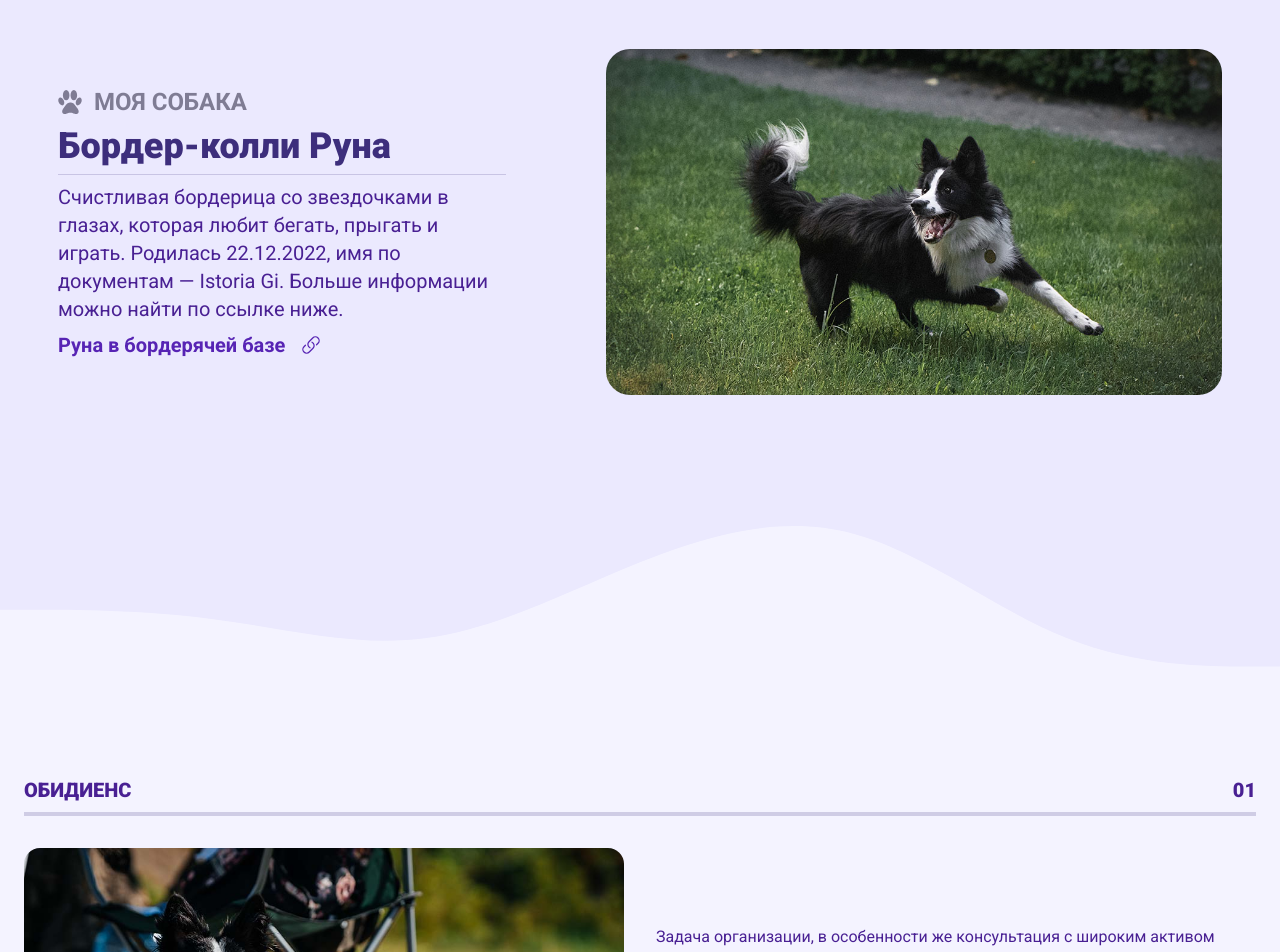
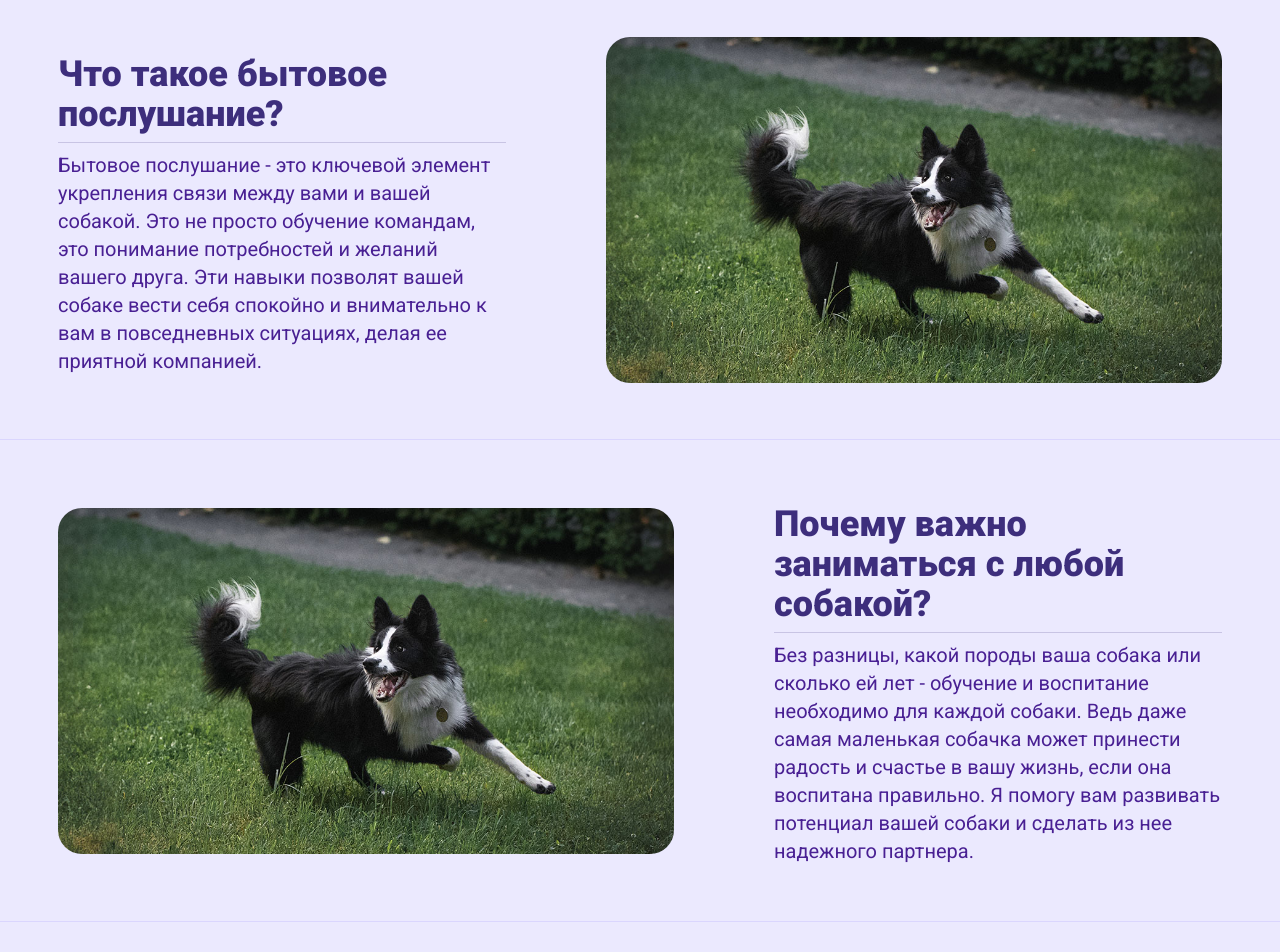
Before and after one commit to efroostrf/stellis-clarior, a Next.js app: page / in a window 1280 px wide. Shown: the part 1740-2692 px from the top of the page. Built offline with nearby package versions, Linux system fonts and the light colour scheme; no server answers; a web font is replaced by a local one.

Commit message:
feat: new sections for main page

```diff
--- a/src/app/page.tsx
+++ b/src/app/page.tsx
@@ -1,8 +1,11 @@
 import ContactSection from "@/sections/contact";
 import BiographySection from "@/sections/home/biography";
+import DogCareSection from "@/sections/home/dog-care";
 import DogInformationSection from "@/sections/home/dog-information";
+import ExtraKnowledgeSection from "@/sections/home/extra-knowledge";
 import IntroducingSection from "@/sections/home/introducing";
 import ObidienceSection from "@/sections/home/obidience";
+import ObidienceInfo from "@/sections/home/obidience-info";
 
 export default function Home() {
   return (
@@ -37,7 +40,10 @@ export default function Home() {
         ></path>
       </svg>
       <BiographySection className="overflow-clip sm:rounded-t-lg" />
-      <DogInformationSection />
+      {/* <DogInformationSection /> */}
+      <ObidienceInfo />
+      <DogCareSection />
+      <ExtraKnowledgeSection />
       <ObidienceSection className="overflow-clip sm:rounded-b-xl" />
       <ContactSection />
       <hr className="w-full border-brand-700" />
--- a/src/components/content-block/index.tsx
+++ b/src/components/content-block/index.tsx
@@ -3,20 +3,24 @@ import { FC, ReactNode } from "react";
 
 type Props = {
   title: string;
-  subtitle: string;
+  subtitle?: string;
   children: string | ReactNode;
+  icon?: ReactNode;
 };
 
 const ContentBlock: FC<Props> = (props): JSX.Element => {
-  const { title, subtitle, children } = props;
+  const { title, subtitle, children, icon } = props;
 
   return (
     <div className="flex max-w-md flex-col gap-2">
       <div className="flex flex-row items-center gap-3 fill-brandDark-900/50">
-        <PawFootPrint size={24} />
-        <p className="text-2xl font-bold uppercase text-brandDark-900 text-opacity-50">
-          {subtitle}
-        </p>
+        {subtitle && !icon && <PawFootPrint size={24} />}
+        {subtitle && icon && icon}
+        {subtitle && (
+          <p className="text-2xl font-bold uppercase text-brandDark-900 text-opacity-50">
+            {subtitle}
+          </p>
+        )}
       </div>
       <h2 className="text-4xl font-extrabold text-brandDark-700">{title}</h2>
       <hr className="border-brandDark-700 border-opacity-20" />
--- a/src/sections/default-content-section/index.tsx
+++ b/src/sections/default-content-section/index.tsx
@@ -5,7 +5,8 @@ import DownSideWave0 from "./components/waves/downsideWave-0";
 
 type Props = {
   className?: string;
-  withWaves?: boolean;
+  withHr?: boolean;
+  withWaves?: { top?: boolean; bottom?: boolean };
   contentColor?: string;
   waveColor?: string;
 };
@@ -16,6 +17,7 @@ const DefaultContentSection: FC<PropsWithChildren<Props>> = (
   const {
     className,
     children,
+    withHr,
     withWaves,
     contentColor = "bg-brand-100",
     waveColor = "fill-brand-100",
@@ -42,15 +44,20 @@ const DefaultContentSection: FC<PropsWithChildren<Props>> = (
 
   return (
     <section className="w-full bg-brand-700">
-      {withWaves && (
+      {withWaves?.top && (
         <div className={classNames(wavesClassName, "items-end justify-end")}>
           <UpsideWave0 />
         </div>
       )}
-      <div className={classNames(containerClassName, "px-6 py-12")}>
+      {withHr && (
+        <div className={containerClassName}>
+          <hr className="w-full border-brand-200" />
+        </div>
+      )}
+      <div className={classNames(containerClassName, "px-6 py-14")}>
         {children}
       </div>
-      {withWaves && (
+      {withWaves?.bottom && (
         <div
           className={classNames(wavesClassName, "items-center justify-around")}
         >
--- a/src/sections/home/biography/index.tsx
+++ b/src/sections/home/biography/index.tsx
@@ -1,6 +1,6 @@
 import ContentBlock from "@/components/content-block";
-import StylizedLink from "@/components/link";
-import routes from "@/routes";
+// import StylizedLink from "@/components/link";
+// import routes from "@/routes";
 import DefaultContentSection from "@/sections/default-content-section";
 import classNames from "classnames";
 import Image from "next/image";
@@ -41,9 +41,9 @@ const BiographySection: FC<{
           просто животное, а часть нашего общества и моя цель - помочь вам и
           вашей собаке обрести взаимопонимание и гармонию.
         </p>
-        <StylizedLink href={routes.telegram()} target="_blank" variant="dark">
+        {/* <StylizedLink href={routes.telegram()} target="_blank" variant="dark">
           Телеграмм канал
-        </StylizedLink>
+        </StylizedLink> */}
       </ContentBlock>
     </DefaultContentSection>
   );
--- /dev/null
+++ b/src/sections/home/dog-care/index.tsx
@@ -0,0 +1,41 @@
+import ContentBlock from "@/components/content-block";
+import DefaultContentSection from "@/sections/default-content-section";
+import Image from "next/image";
+import { FC } from "react";
+
+const DogCareSection: FC = (): JSX.Element => {
+  return (
+    <DefaultContentSection
+      className="flex flex-col items-center justify-around gap-8 bg-brand-100 md:flex-row"
+      withHr
+      // withWaves
+      // waveColor="fill-brand-100"
+      // contentColor="bg-brand-50"
+    >
+      <div
+        className="relative aspect-video w-full overflow-clip rounded-3xl  md:w-1/2"
+        style={{ minWidth: 200 }}
+      >
+        <Image
+          src="/images/content/runa-about.jpg"
+          placeholder="blur"
+          blurDataURL="/images/content/runa-about-blur.jpg"
+          fill
+          style={{ objectFit: "cover" }}
+          alt=""
+        />
+      </div>
+      <ContentBlock title="Почему важно заниматься с любой собакой?">
+        <p>
+          Без разницы, какой породы ваша собака или сколько ей лет - обучение и
+          воспитание необходимо для каждой собаки. Ведь даже самая маленькая
+          собачка может принести радость и счастье в вашу жизнь, если она
+          воспитана правильно. Я помогу вам развивать потенциал вашей собаки и
+          сделать из нее надежного партнера.
+        </p>
+      </ContentBlock>
+    </DefaultContentSection>
+  );
+};
+
+export default DogCareSection;
--- a/src/sections/home/dog-information/index.tsx
+++ b/src/sections/home/dog-information/index.tsx
@@ -8,7 +8,7 @@ import { FC } from "react";
 const DogInformationSection: FC = (): JSX.Element => {
   return (
     <DefaultContentSection
-      withWaves
+      withWaves={{ top: true, bottom: true }}
       waveColor="fill-brand-100"
       contentColor="bg-brand-50"
       className="flex flex-col items-center justify-around gap-8 md:flex-row"
--- /dev/null
+++ b/src/sections/home/extra-knowledge/index.tsx
@@ -0,0 +1,40 @@
+import ContentBlock from "@/components/content-block";
+import DefaultContentSection from "@/sections/default-content-section";
+import Image from "next/image";
+import { FC } from "react";
+
+const ExtraKnowledgeSection: FC = (): JSX.Element => {
+  return (
+    <DefaultContentSection
+      className="flex flex-col items-center justify-around gap-8 bg-brand-100 md:flex-row"
+      withHr
+      withWaves={{ bottom: true }}
+      waveColor="fill-brand-100"
+      contentColor="bg-brand-50"
+    >
+      <ContentBlock title="Нужны ли для занятий дополнительные знания?">
+        <p>
+          Вам не нужны специальные знания. Вместо этого, я предоставлю вам все
+          необходимые знания и методы для успешного обучения вашей собаки. Наши
+          занятия - это совместное путешествие в мире воспитания, где и вы, и
+          ваша собака учитесь и растете вместе.
+        </p>
+      </ContentBlock>
+      <div
+        className="relative aspect-video w-full overflow-clip rounded-3xl  md:w-1/2"
+        style={{ minWidth: 200 }}
+      >
+        <Image
+          src="/images/content/runa-about.jpg"
+          placeholder="blur"
+          blurDataURL="/images/content/runa-about-blur.jpg"
+          fill
+          style={{ objectFit: "cover" }}
+          alt=""
+        />
+      </div>
+    </DefaultContentSection>
+  );
+};
+
+export default ExtraKnowledgeSection;
--- /dev/null
+++ b/src/sections/home/obidience-info/index.tsx
@@ -0,0 +1,40 @@
+import ContentBlock from "@/components/content-block";
+import DefaultContentSection from "@/sections/default-content-section";
+import Image from "next/image";
+import { FC } from "react";
+
+const ObidienceInfo: FC = (): JSX.Element => {
+  return (
+    <DefaultContentSection
+      className="flex flex-col items-center justify-around gap-8 bg-brand-100 md:flex-row"
+      withWaves={{ top: true }}
+      waveColor="fill-brand-100"
+      contentColor="bg-brand-50"
+    >
+      <ContentBlock title="Что такое бытовое послушание?">
+        <p>
+          Бытовое послушание - это ключевой элемент укрепления связи между вами
+          и вашей собакой. Это не просто обучение командам, это понимание
+          потребностей и желаний вашего друга. Эти навыки позволят вашей собаке
+          вести себя спокойно и внимательно к вам в повседневных ситуациях,
+          делая ее приятной компанией.
+        </p>
+      </ContentBlock>
+      <div
+        className="relative aspect-video w-full overflow-clip rounded-3xl  md:w-1/2"
+        style={{ minWidth: 200 }}
+      >
+        <Image
+          src="/images/content/runa-about.jpg"
+          placeholder="blur"
+          blurDataURL="/images/content/runa-about-blur.jpg"
+          fill
+          style={{ objectFit: "cover" }}
+          alt=""
+        />
+      </div>
+    </DefaultContentSection>
+  );
+};
+
+export default ObidienceInfo;
```
